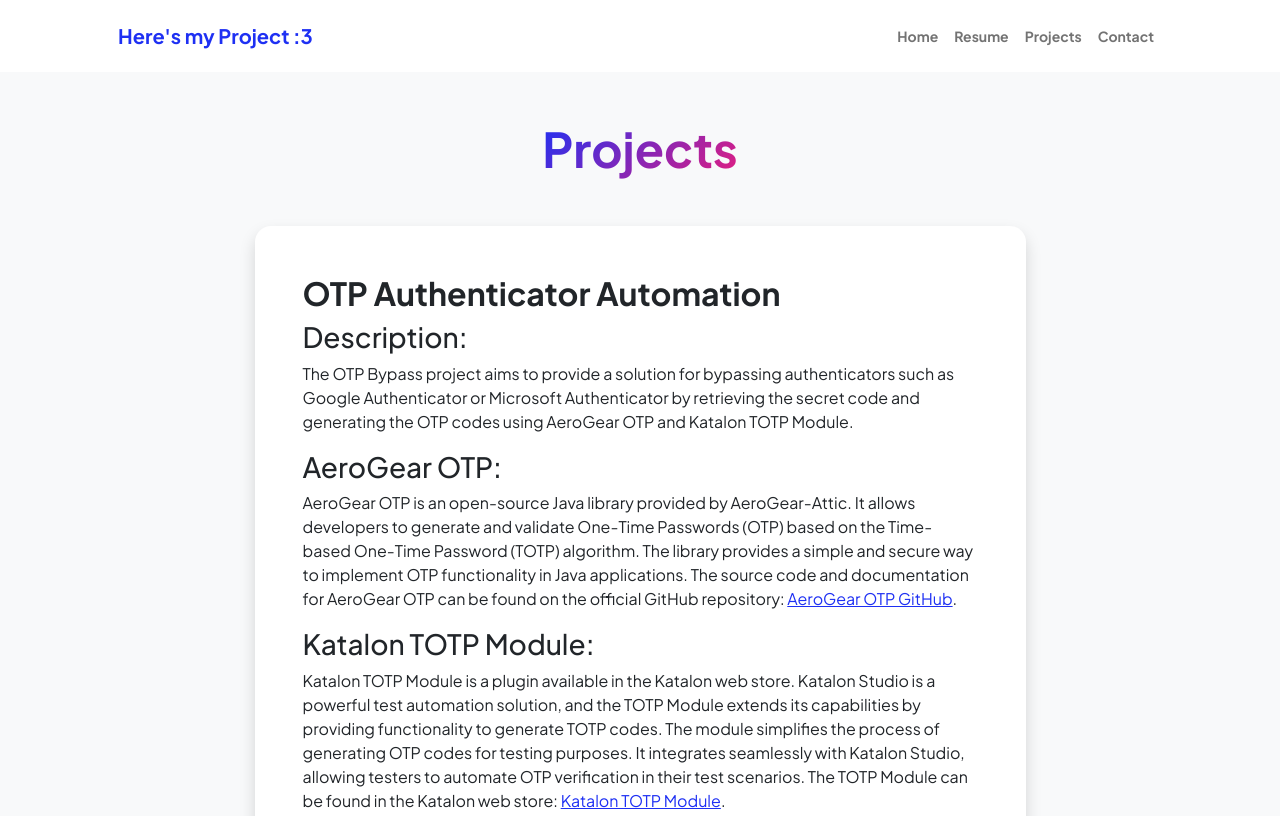
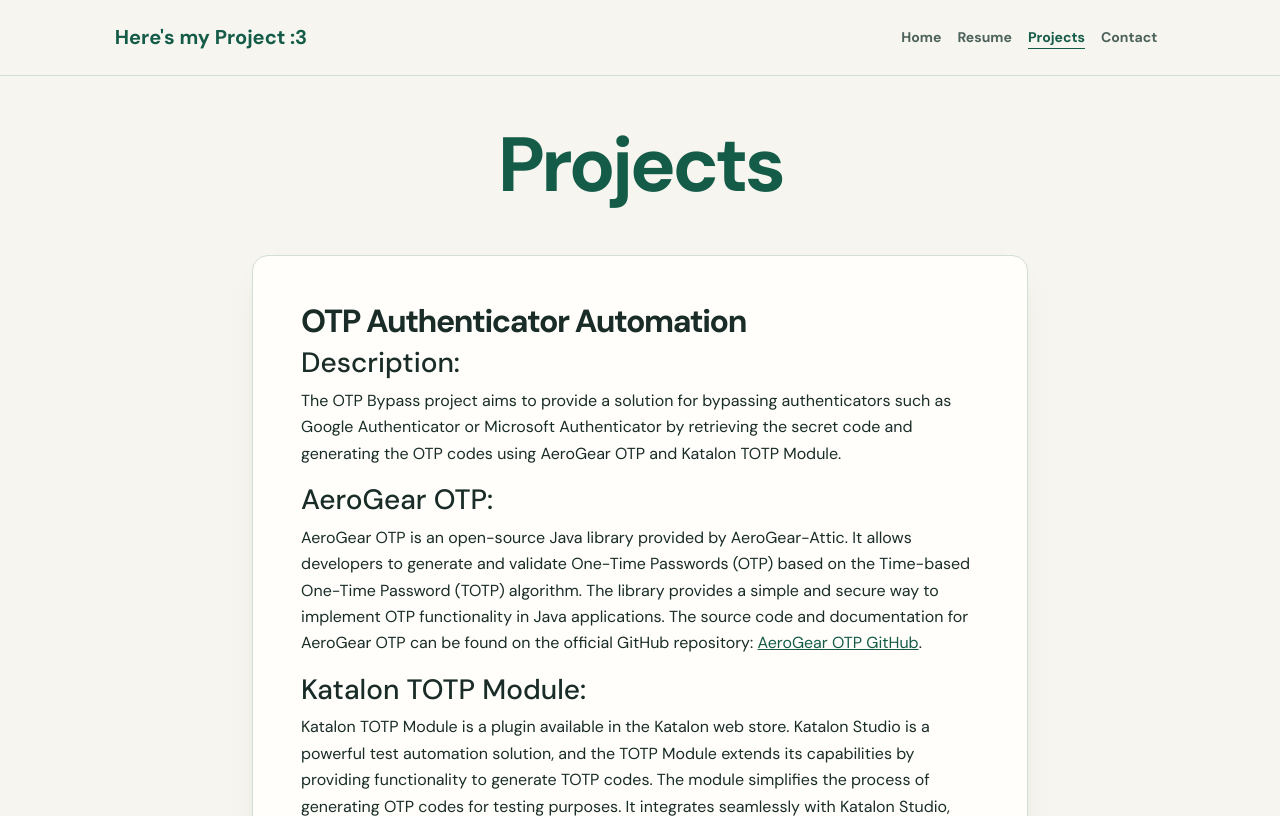
Before and after one commit to thearticle/fauzan.github.io, a plain HTML site: page projects.html in a window 1280 px wide. Shown: the top 816 px of the page. Drawn offline with nearby package versions, Linux system fonts and the light colour scheme.

Commit message:
Apply portfolio redesign to projects.html

```diff
--- a/projects.html
+++ b/projects.html
@@ -11,13 +11,14 @@
         <!-- Custom Google font-->
         <link rel="preconnect" href="https://fonts.googleapis.com" />
         <link rel="preconnect" href="https://fonts.gstatic.com" crossorigin />
-        <link href="https://fonts.googleapis.com/css2?family=Plus+Jakarta+Sans:wght@100;200;300;400;500;600;700;800;900&amp;display=swap" rel="stylesheet" />
+        <link href="https://fonts.googleapis.com/css2?family=DM+Sans:wght@400;500;600;700;800&amp;display=swap" rel="stylesheet" />
         <!-- Bootstrap icons-->
         <link href="https://cdn.jsdelivr.net/npm/bootstrap-icons@1.8.1/font/bootstrap-icons.css" rel="stylesheet" />
         <!-- Core theme CSS (includes Bootstrap)-->
         <link href="css/styles.css" rel="stylesheet" />
+        <link href="css/portfolio.css" rel="stylesheet" />
     </head>
-    <body class="d-flex flex-column h-100 bg-light">
+    <body class="portfolio d-flex flex-column h-100 bg-light">
         <main class="flex-shrink-0">
             <!-- Navigation-->
             <nav class="navbar navbar-expand-lg navbar-light bg-white py-3">
@@ -28,7 +29,7 @@
                         <ul class="navbar-nav ms-auto mb-2 mb-lg-0 small fw-bolder">
                             <li class="nav-item"><a class="nav-link" href="index.html">Home</a></li>
                             <li class="nav-item"><a class="nav-link" href="resume.html">Resume</a></li>
-                            <li class="nav-item"><a class="nav-link" href="projects.html">Projects</a></li>
+                            <li class="nav-item"><a class="nav-link" aria-current="page" href="projects.html">Projects</a></li>
                             <li class="nav-item"><a class="nav-link" href="contact.html">Contact</a></li>
                         </ul>
                     </div>
@@ -50,7 +51,6 @@
                                     <div class="d-flex align-items-center">
                                         <div class="p-5">
                                             <h2 class="fw-bolder">OTP Authenticator Automation</h2>
-                                            <body>
                                                 <h3>Description:</h3>
                                                 <p>
                                                     The OTP Bypass project aims to provide a solution for bypassing authenticators such as Google Authenticator or Microsoft Authenticator by retrieving the secret code and generating the OTP codes using AeroGear OTP and Katalon TOTP Module.
@@ -83,7 +83,6 @@
                                                 <p>
                                                     The OTP Bypass project using AeroGear OTP and Katalon TOTP Module provides a robust and convenient solution for bypassing authenticators and generating OTP codes. It empowers developers and testers with the ability to automate OTP verification in their projects and streamline the testing process.
                                                 </p>
-                                            </body>
                                         </div>
                                     </div>
                                 </div>
```
